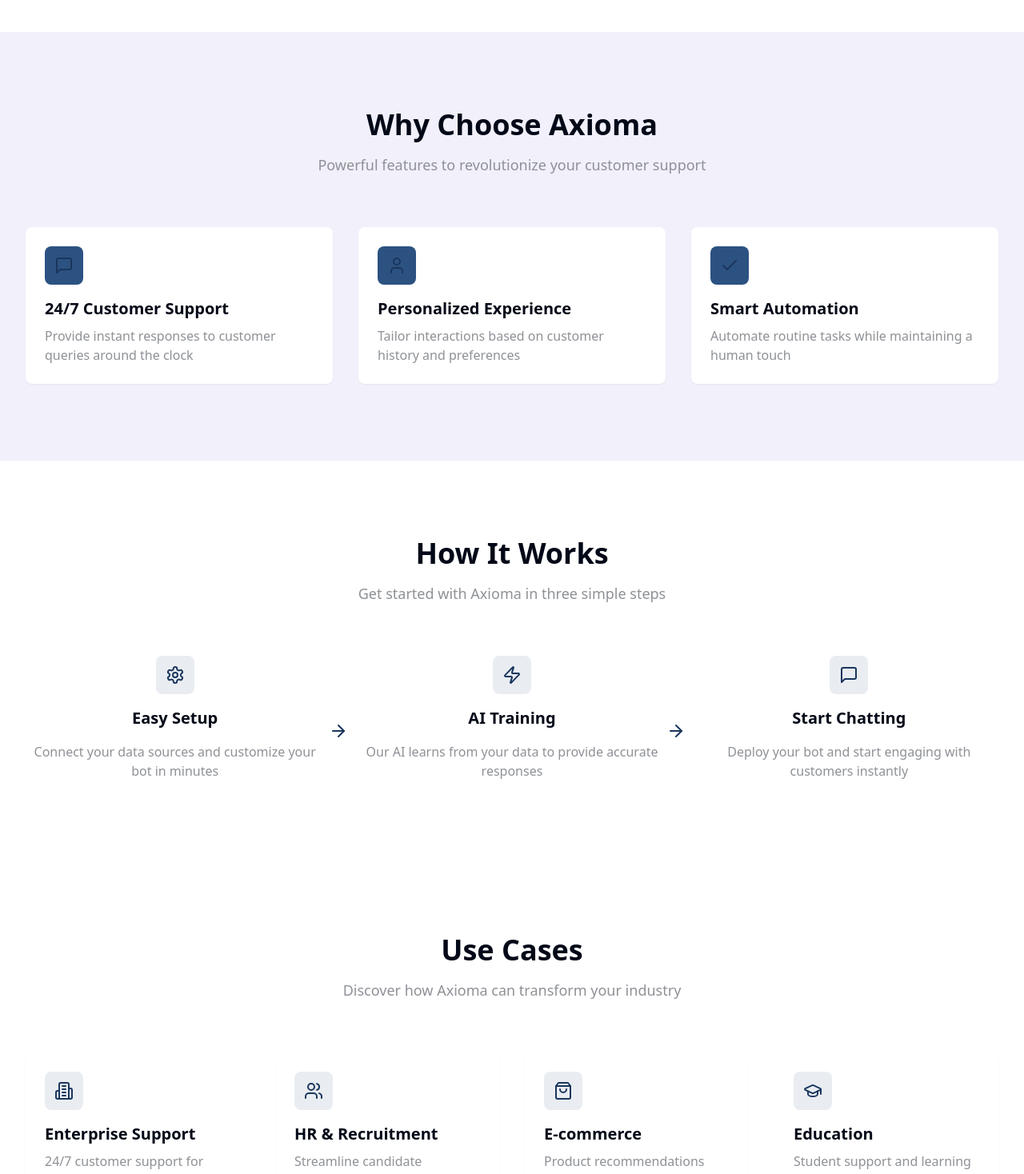
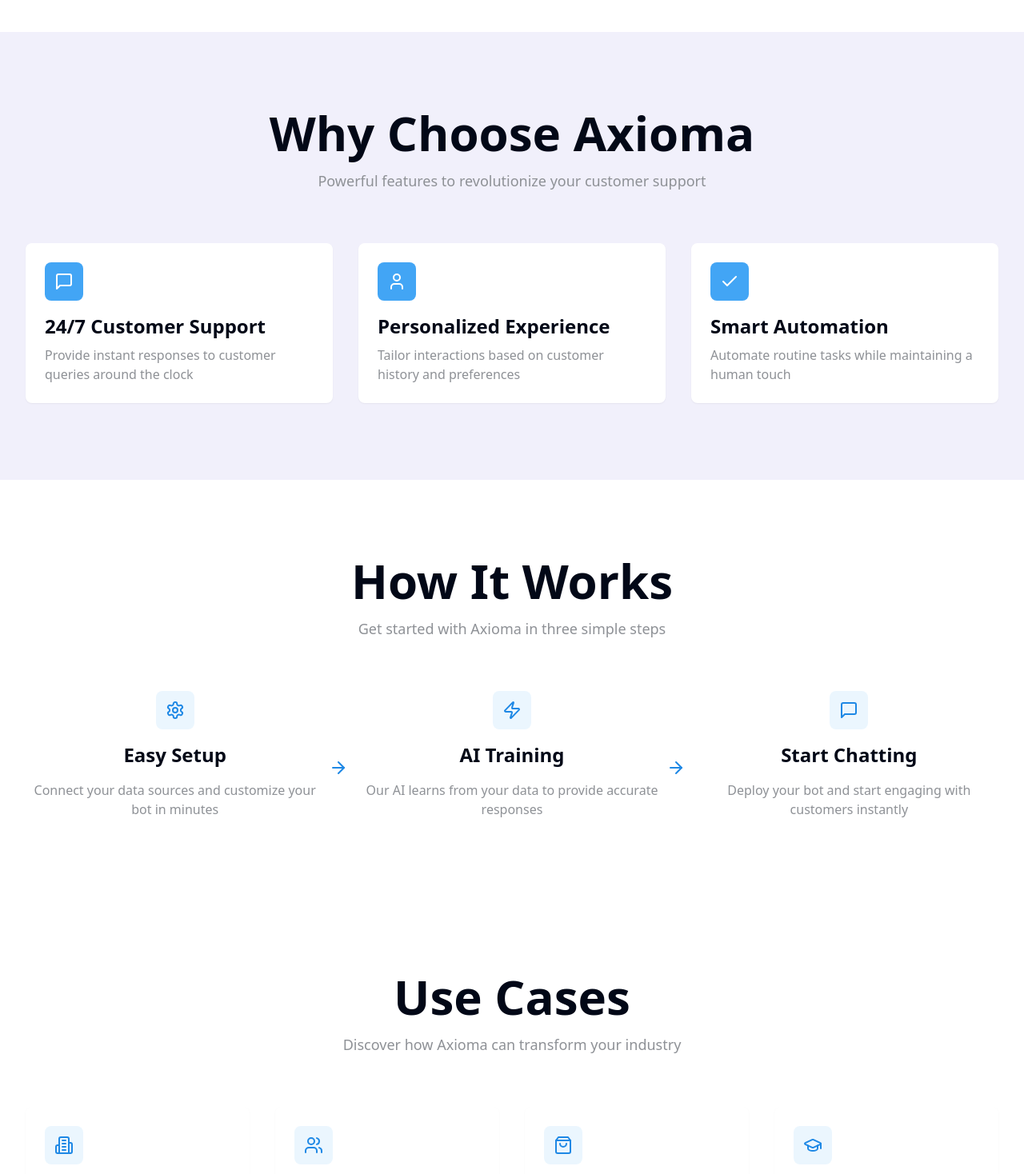
Before and after one commit to beibel/clean-axioma-design, a React (Vite) app: page / in a window 1280 px wide. Shown: the part 600-2068 px from the top of the page at 80% size. Built offline with nearby package versions, Linux system fonts and the light colour scheme.

Commit message:
Update header fonts and colors
Increased the font size for headers and adjusted the navy blue color to a brighter shade for improved visibility and aesthetics.
[skip gpt_engineer]

```diff
--- a/src/components/Features.tsx
+++ b/src/components/Features.tsx
@@ -23,7 +23,7 @@ export const Features = () => {
     <div className="py-24 bg-neutral-light">
       <div className="max-w-7xl mx-auto px-4 sm:px-6 lg:px-8">
         <div className="text-center mb-16">
-          <h2 className="text-3xl sm:text-4xl font-bold">
+          <h2 className="text-4xl sm:text-5xl lg:text-6xl font-bold">
             Why Choose Axioma
           </h2>
           <p className="mt-4 text-neutral text-lg">
@@ -37,10 +37,10 @@ export const Features = () => {
               className="p-6 bg-white rounded-lg shadow-sm hover:shadow-md transition-shadow duration-300 animate-fade-up"
               style={{ animationDelay: `${index * 100}ms` }}
             >
-              <div className="h-12 w-12 bg-primary-light rounded-lg flex items-center justify-center text-primary mb-4">
+              <div className="h-12 w-12 bg-primary-light rounded-lg flex items-center justify-center text-white mb-4">
                 {feature.icon}
               </div>
-              <h3 className="text-xl font-semibold mb-2">{feature.title}</h3>
+              <h3 className="text-2xl font-semibold mb-2">{feature.title}</h3>
               <p className="text-neutral">{feature.description}</p>
             </div>
           ))}
--- a/src/components/Feedback.tsx
+++ b/src/components/Feedback.tsx
@@ -29,7 +29,7 @@ export const Feedback = () => {
     <section className="py-24">
       <div className="max-w-7xl mx-auto px-4 sm:px-6 lg:px-8">
         <div className="text-center mb-16">
-          <h2 className="text-3xl sm:text-4xl font-bold">Customer Feedback</h2>
+          <h2 className="text-4xl sm:text-5xl lg:text-6xl font-bold">Customer Feedback</h2>
           <p className="mt-4 text-neutral text-lg">
             See what our customers are saying about Axioma
           </p>
@@ -49,9 +49,9 @@ export const Feedback = () => {
                   />
                 ))}
               </div>
-              <p className="text-lg mb-4">"{testimonial.quote}"</p>
+              <p className="text-xl mb-4">"{testimonial.quote}"</p>
               <div className="mt-4">
-                <p className="font-semibold">{testimonial.author}</p>
+                <p className="text-xl font-semibold">{testimonial.author}</p>
                 <p className="text-sm text-neutral">
                   {testimonial.role}, {testimonial.company}
                 </p>
--- a/src/components/Hero.tsx
+++ b/src/components/Hero.tsx
@@ -5,7 +5,7 @@ export const Hero = () => {
   return (
     <div className="min-h-[80vh] flex flex-col items-center justify-center px-4 sm:px-6 lg:px-8">
       <div className="max-w-4xl mx-auto text-center space-y-8 animate-fade-up">
-        <h1 className="text-4xl sm:text-5xl lg:text-6xl font-bold tracking-tight">
+        <h1 className="text-5xl sm:text-6xl lg:text-7xl font-bold tracking-tight">
           Transform Your Customer Support with{" "}
           <span className="text-primary">AI Intelligence</span>
         </h1>
--- a/src/components/HowItWorks.tsx
+++ b/src/components/HowItWorks.tsx
@@ -23,7 +23,7 @@ export const HowItWorks = () => {
     <section className="py-24 bg-white">
       <div className="max-w-7xl mx-auto px-4 sm:px-6 lg:px-8">
         <div className="text-center mb-16">
-          <h2 className="text-3xl sm:text-4xl font-bold">How It Works</h2>
+          <h2 className="text-4xl sm:text-5xl lg:text-6xl font-bold">How It Works</h2>
           <p className="mt-4 text-neutral text-lg">
             Get started with Axioma in three simple steps
           </p>
@@ -38,7 +38,7 @@ export const HowItWorks = () => {
               <div className="h-12 w-12 bg-primary-light/10 rounded-lg flex items-center justify-center text-primary">
                 {step.icon}
               </div>
-              <h3 className="text-xl font-semibold">{step.title}</h3>
+              <h3 className="text-2xl font-semibold">{step.title}</h3>
               <p className="text-neutral">{step.description}</p>
               {index < steps.length - 1 && (
                 <ArrowRight className="hidden md:block h-6 w-6 text-primary absolute right-[-30px] top-1/2 transform -translate-y-1/2" />
--- a/src/components/UseCases.tsx
+++ b/src/components/UseCases.tsx
@@ -28,7 +28,7 @@ export const UseCases = () => {
     <section className="py-24">
       <div className="max-w-7xl mx-auto px-4 sm:px-6 lg:px-8">
         <div className="text-center mb-16">
-          <h2 className="text-3xl sm:text-4xl font-bold">Use Cases</h2>
+          <h2 className="text-4xl sm:text-5xl lg:text-6xl font-bold">Use Cases</h2>
           <p className="mt-4 text-neutral text-lg">
             Discover how Axioma can transform your industry
           </p>
@@ -43,7 +43,7 @@ export const UseCases = () => {
               <div className="h-12 w-12 bg-primary-light/10 rounded-lg flex items-center justify-center text-primary mb-4">
                 {useCase.icon}
               </div>
-              <h3 className="text-xl font-semibold mb-2">{useCase.title}</h3>
+              <h3 className="text-2xl font-semibold mb-2">{useCase.title}</h3>
               <p className="text-neutral">{useCase.description}</p>
             </div>
           ))}
--- a/tailwind.config.ts
+++ b/tailwind.config.ts
@@ -25,9 +25,9 @@ export default {
         background: "hsl(var(--background))",
         foreground: "hsl(var(--foreground))",
         primary: {
-          DEFAULT: "#1a365d",
-          light: "#2c5282",
-          dark: "#1e3a8a",
+          DEFAULT: "#1E88E5", // Brighter navy blue
+          light: "#42A5F5", // Lighter shade
+          dark: "#1565C0", // Darker shade
         },
         neutral: {
           DEFAULT: "#8E9196",
```
